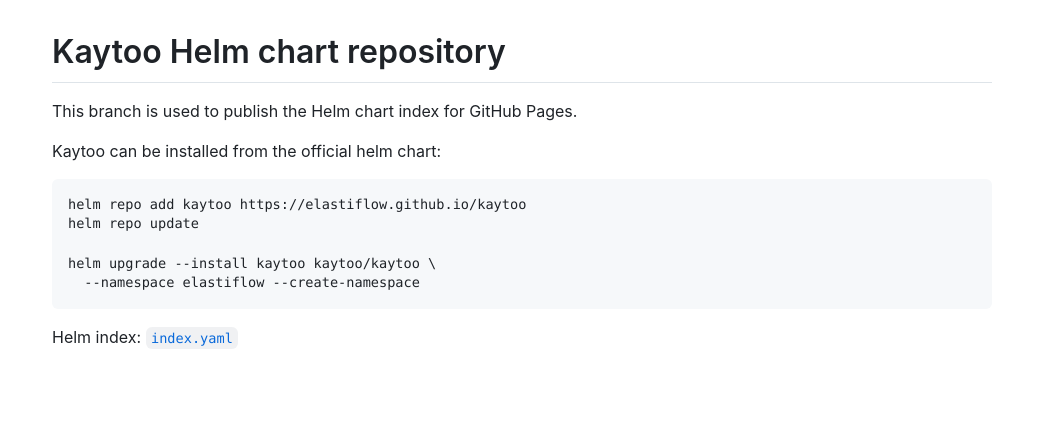
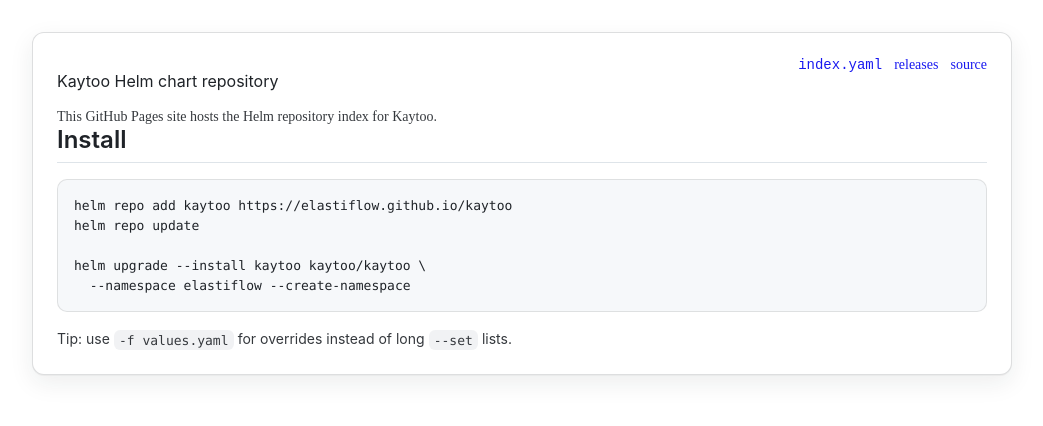
Before and after one commit to elastiflow/kaytoo, a plain HTML site: page index.html in a window 1280 px wide. Shown: the whole page, without its empty margins (118-1161 px from the left). Drawn offline with nearby package versions, Linux system fonts and the light colour scheme.

Commit message:
chore(pages): polish Helm repo landing page

```diff
--- a/index.html
+++ b/index.html
@@ -9,34 +9,131 @@
       href="https://unpkg.com/github-markdown-css@5.8.1/github-markdown.css"
     />
     <style>
+      :root {
+        --page-max: 980px;
+        --card-radius: 12px;
+      }
+
       body {
         margin: 0;
+        background: #ffffff;
+        color: #1f2328;
       }
+
+      @media (prefers-color-scheme: dark) {
+        body {
+          background: #0d1117;
+          color: #e6edf3;
+        }
+      }
+
+      .page {
+        max-width: var(--page-max);
+        margin: 0 auto;
+        padding: 32px 20px 48px;
+      }
+
+      .card {
+        border: 1px solid rgba(31, 35, 40, 0.15);
+        border-radius: var(--card-radius);
+        background: #ffffff;
+        box-shadow:
+          0 1px 0 rgba(31, 35, 40, 0.04),
+          0 8px 24px rgba(31, 35, 40, 0.08);
+        padding: 24px;
+      }
+
+      @media (prefers-color-scheme: dark) {
+        .card {
+          background: #0d1117;
+          border-color: rgba(240, 246, 252, 0.12);
+          box-shadow:
+            0 1px 0 rgba(255, 255, 255, 0.03),
+            0 8px 24px rgba(0, 0, 0, 0.35);
+        }
+      }
+
+      .topbar {
+        display: flex;
+        align-items: baseline;
+        justify-content: space-between;
+        gap: 16px;
+        margin-bottom: 16px;
+      }
+
+      .links {
+        display: flex;
+        flex-wrap: wrap;
+        gap: 12px;
+        font-size: 14px;
+        opacity: 0.9;
+      }
+
+      .links a {
+        text-decoration: none;
+      }
+
+      .links a:hover {
+        text-decoration: underline;
+      }
+
+      .subtle {
+        font-size: 14px;
+        opacity: 0.9;
+      }
+
       .markdown-body {
-        box-sizing: border-box;
-        min-width: 200px;
-        max-width: 980px;
-        margin: 0 auto;
-        padding: 32px 20px;
+        padding: 0;
+        background: transparent;
+        color: inherit;
+      }
+
+      .markdown-body h1 {
+        margin: 0;
+        font-size: 24px;
+      }
+
+      .markdown-body pre {
+        border-radius: 10px;
+        border: 1px solid rgba(127, 127, 127, 0.2);
+      }
+
+      .markdown-body code,
+      .markdown-body pre code {
+        font-size: 13px;
       }
     </style>
   </head>
   <body>
-    <article class="markdown-body">
-      <h1>Kaytoo Helm chart repository</h1>
-      <p>This branch is used to publish the Helm chart index for GitHub Pages.</p>
+    <div class="page">
+      <div class="card">
+        <div class="topbar">
+          <h1 class="markdown-body">Kaytoo Helm chart repository</h1>
+          <nav class="links">
+            <a href="./index.yaml"><code>index.yaml</code></a>
+            <a href="https://github.com/elastiflow/kaytoo/releases">releases</a>
+            <a href="https://github.com/elastiflow/kaytoo">source</a>
+          </nav>
+        </div>
 
-      <p>Kaytoo can be installed from the official helm chart:</p>
+        <div class="subtle">
+          This GitHub Pages site hosts the Helm repository index for Kaytoo.
+        </div>
 
-      <pre><code class="language-bash">helm repo add kaytoo https://elastiflow.github.io/kaytoo
+        <article class="markdown-body">
+          <h2>Install</h2>
+
+          <pre><code class="language-bash">helm repo add kaytoo https://elastiflow.github.io/kaytoo
 helm repo update
 
 helm upgrade --install kaytoo kaytoo/kaytoo \
   --namespace elastiflow --create-namespace</code></pre>
-
-      <p>
-        Helm index: <a href="./index.yaml"><code>index.yaml</code></a>
-      </p>
-    </article>
+          <p class="subtle">
+            Tip: use <code>-f values.yaml</code> for overrides instead of long
+            <code>--set</code> lists.
+          </p>
+        </article>
+      </div>
+    </div>
   </body>
 </html>
```
